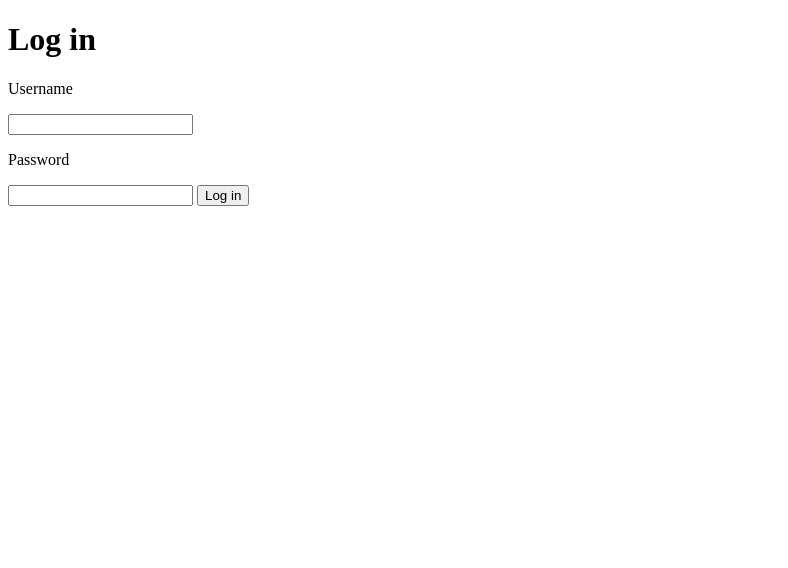
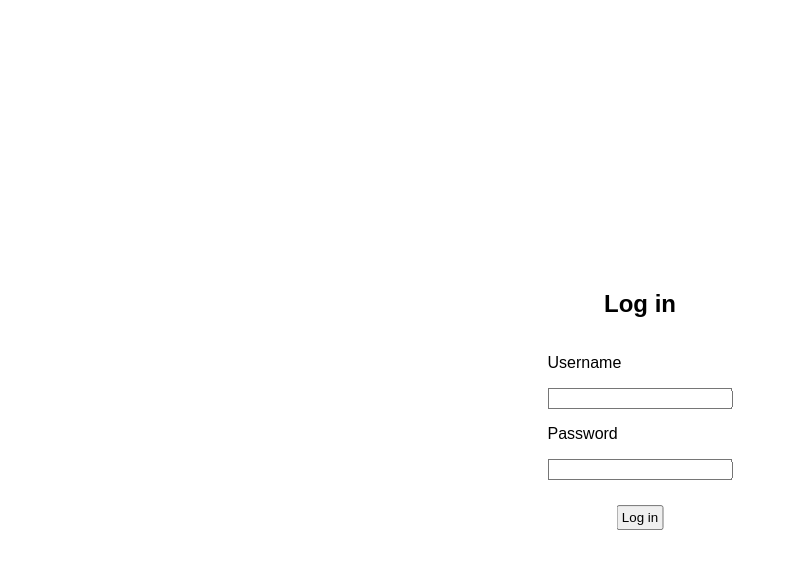
Before and after one commit to Timothy-Hagler/Patient-Info-Management, a website with bundled scripts: page Log-In.html in a window 1280 px wide. Shown: the whole page, without its empty margins (0-788 px from the left). Built offline with nearby package versions, Linux system fonts and the light colour scheme.

Commit message:
Updated login form CSS
Very basic CSS for login form

```diff
--- a/Log-In.html
+++ b/Log-In.html
@@ -1,6 +1,6 @@
 <!doctype html>
 <html>
-
+<link rel='stylesheet', type = 'text/css' href = 'Patient_Care.css'>
 <head>
     <meta charset="UTF-8">
     <meta http-equiv="X-UA-Compatible" content="IE=edge">
@@ -11,18 +11,20 @@
 </head>
 
 <body>
+    <section>
+        <h1>Log in</h1>
         <div class = "credentials">
-        <h1>Log in</h1>
-        <form>
+            <form class = "loginform">
                 <label for = "username"><p>Username</p></label>
                 <input type = "text" required />
 
                 <label for = "password"><p>Password</p></label>
                 <input type = "password" required />
 
-            <button type = "submit">Log in</button>
+                <button type = "submit" class = loginbtn>Log in</button>
             </form>
         </div>
+    </section>
 </body>
 
 </html>
--- a/Patient_Care.css
+++ b/Patient_Care.css
@@ -1,23 +1,39 @@
-
-
 
 /* header 1 customization */
-h1{
-    font-family:'Courier New', Courier, monospace;
-    font-size: 23em;
-    font-weight: bold;
-    font-variant: small-caps;
-    text-align:center;
-    margin-top: 1.0em;
-    margin-bottom: 0.5em;
-    color:blueviolet;
+body {
+    font-family: sans-serif, monospace;
 }
 
-/* header 2 customization */
-/* h2{
-
-} */
-
-.credentials{
+h1 {
+    font-family:sans-serif, monospace;
+    font-weight: bold;
+    font-variant: common-ligatures tabular-nums;
+    text-align: center;
+    color:rgb(0, 0, 0);
 
 }
+section {
+    position:relative;
+    margin: 0;
+    position: absolute;
+    top: 50%;
+    left: 50%;
+    transform: translate(-50%, -50%);
+}
+
+.credentials {
+    margin: auto;
+    display: flex;
+    align-items: center;
+    justify-content: center;
+    position: relative;
+}
+
+.loginbtn {
+    margin-top: 25px;
+    margin-left: auto;
+    margin-right: auto;
+    display: block;
+    padding: 3px;
+
+}
```
Lines whose indentation alone changed are shown as unchanged.
